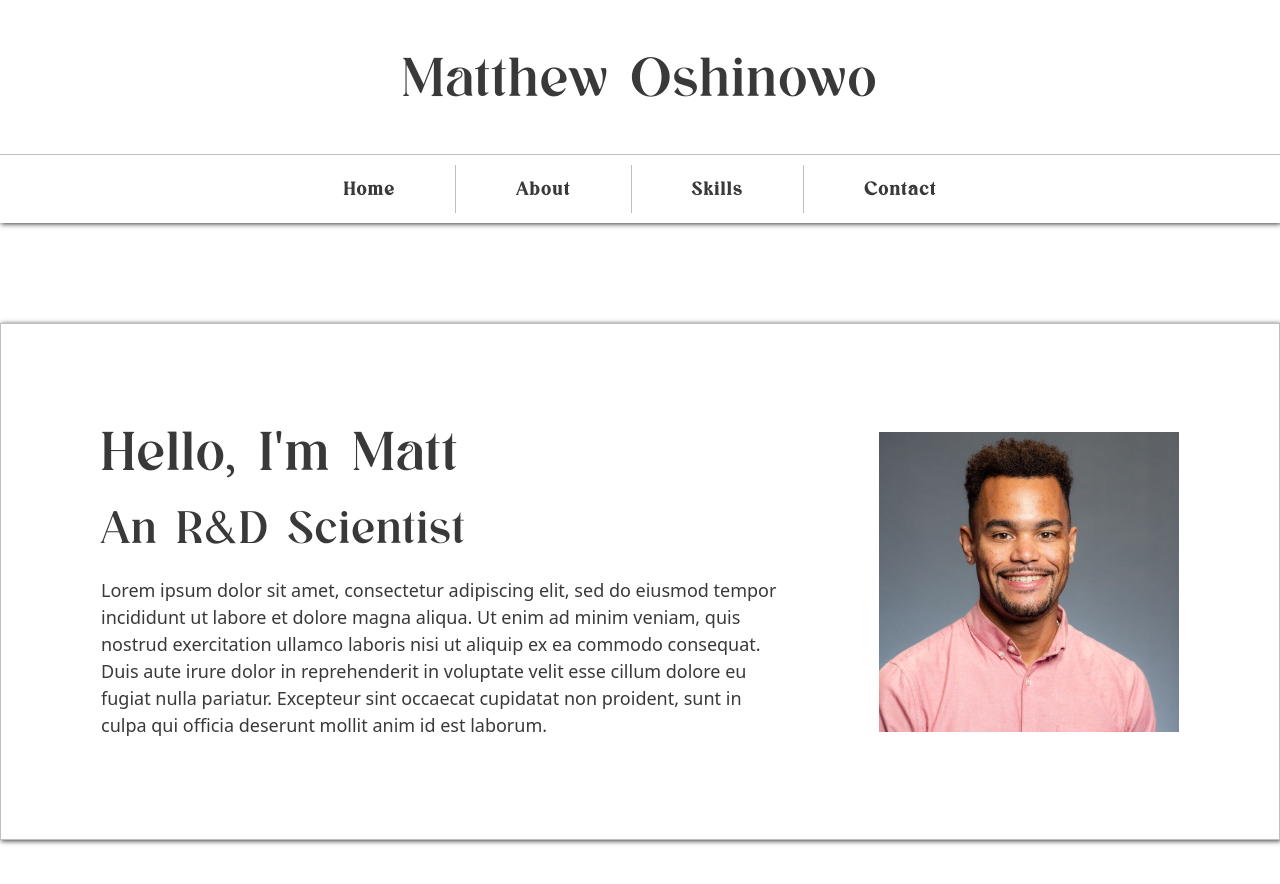
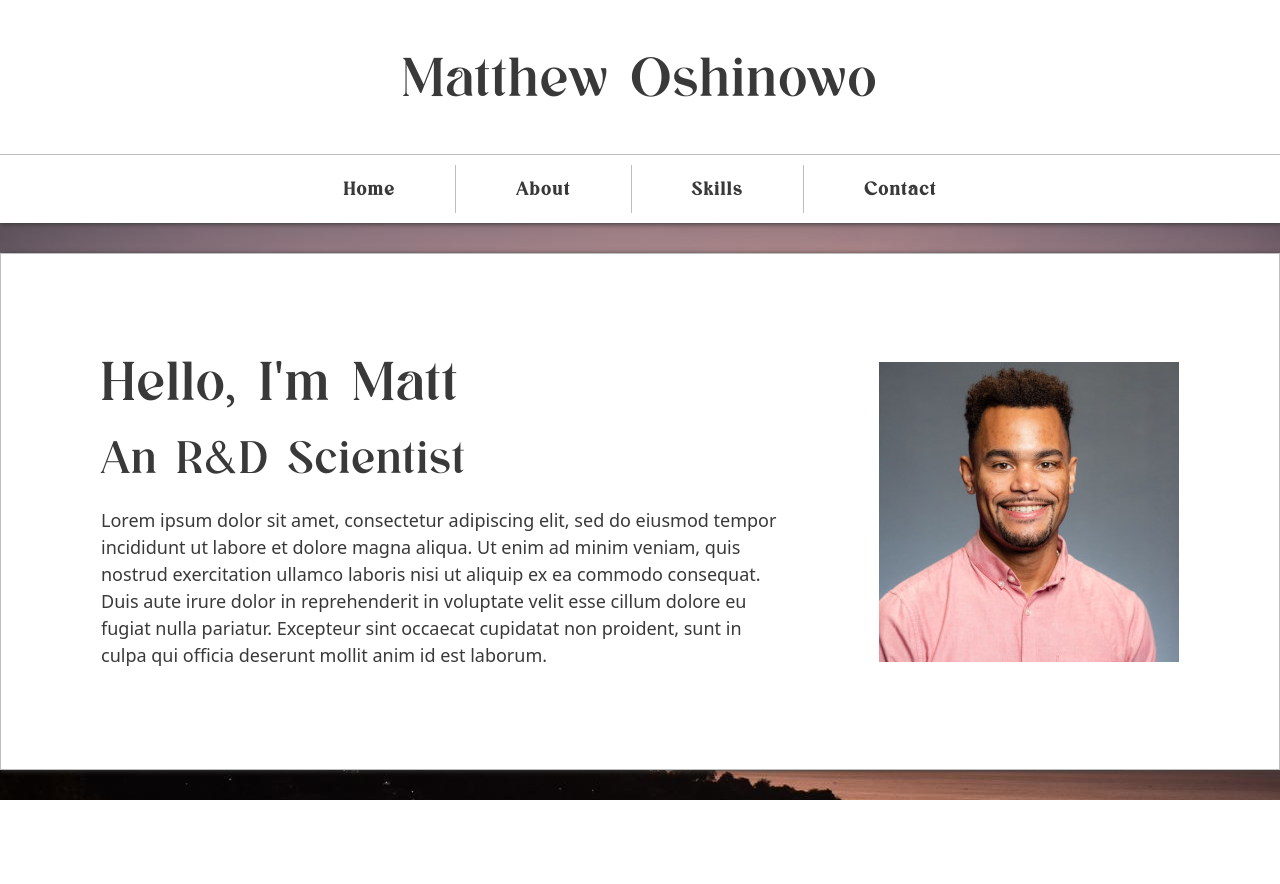
Before and after one commit to kimoshinowo/matt-website, a Nuxt app: page / in a window 1280 px wide. Shown: the top 884 px of the page. After the commit the page ends 800 px from the top, so only its background shows below. Built offline with nearby package versions, Linux system fonts and the light colour scheme.

Commit message:
Update wrap classes

```diff
--- a/assets/wrap.scss
+++ b/assets/wrap.scss
@@ -1,6 +1,5 @@
 .content-wrap {
-    margin: 100px auto;
-    max-width: 1300px;
+    min-height: calc(100vh - 223px);
     position: relative;
 
     &__box {
@@ -8,6 +7,7 @@
         border: 1px solid $light-grey;
         box-shadow: 1px 1px 5px $text-colour;
         margin: auto;
+        max-width: 1300px;
         padding: 100px;
     }
 
@@ -20,11 +20,18 @@
         gap: 100px;
     }
 
+    &--bg {
+        background-image: url('~@/assets/images/landscape.jpeg');
+        background-size: cover;
+    }
+
     &--grid {
         align-items: center;
         display: grid;
         grid-template-columns: 300px auto;
         gap: 50px;
+        margin: 100px auto;
+        max-width: 1300px;
 
         & > *:not(h2) {
             justify-self: center;
```
